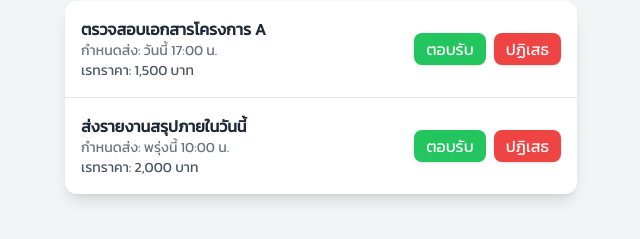
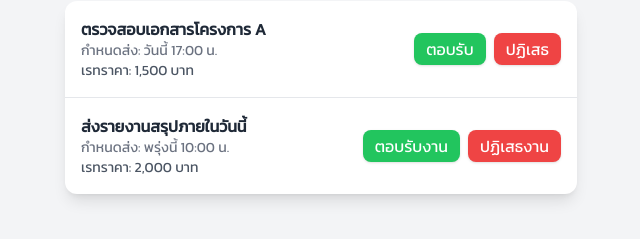
Before and after one commit to suteetepzaa/grade, a plain HTML site: page index.html in a window 1280 px wide. Shown: the part 87-326 px from the top of the page, without its empty margins (319-959 px from the left). Drawn offline with nearby package versions, Linux system fonts and the light colour scheme.

Commit message:
Update index.html

```diff
--- a/index.html
+++ b/index.html
@@ -40,9 +40,9 @@
       </div>
       <div class="mt-3 sm:mt-0 flex space-x-2">
         <button onclick="acceptTask(this)"
-          class="bg-green-500 hover:bg-green-600 text-white px-3 py-1 rounded-lg shadow">ตอบรับ</button>
+          class="bg-green-500 hover:bg-green-600 text-white px-3 py-1 rounded-lg shadow">ตอบรับงาน</button>
         <button onclick="rejectTask(this)"
-          class="bg-red-500 hover:bg-red-600 text-white px-3 py-1 rounded-lg shadow">ปฏิเสธ</button>
+          class="bg-red-500 hover:bg-red-600 text-white px-3 py-1 rounded-lg shadow">ปฏิเสธงาน</button>
       </div>
     </div>
   </div>
```
